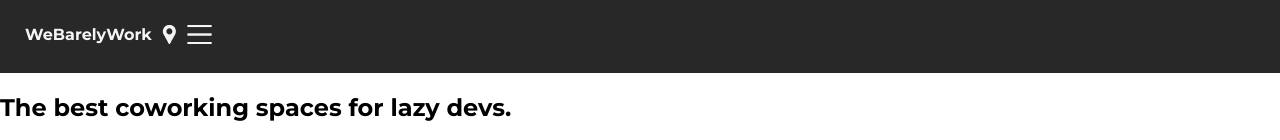
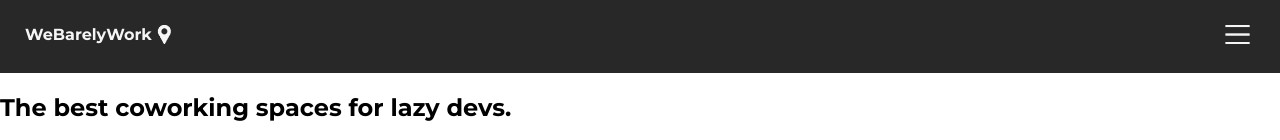
Before and after one commit to sofi-alvarado/coworking-space, a plain HTML site: page index.html in a window 1280 px wide. Shown: the top 140 px of the page. Drawn offline with Linux system fonts and the light colour scheme.

Commit message:
Adding style to burguer icon

```diff
--- a/index.css
+++ b/index.css
@@ -20,9 +20,17 @@ ul {
     padding: 25px;
 }
 
+li {
+    cursor: pointer;
+}
+
 .icon {
     width: 25px;
-    margin-left: 5px;
+    margin-right: 5px;
+}
+
+.align-right {
+    margin-left: auto;
 }
 
 .logo {
```
